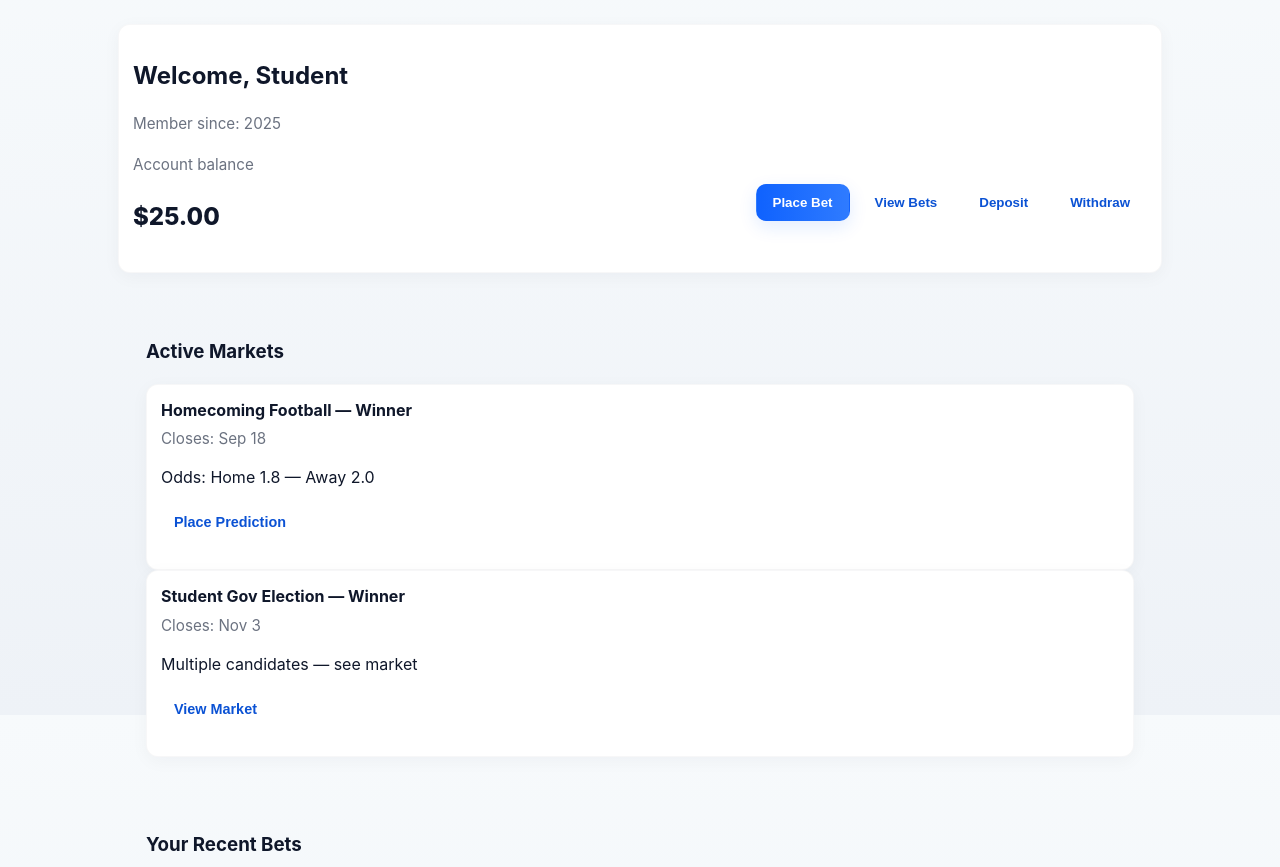
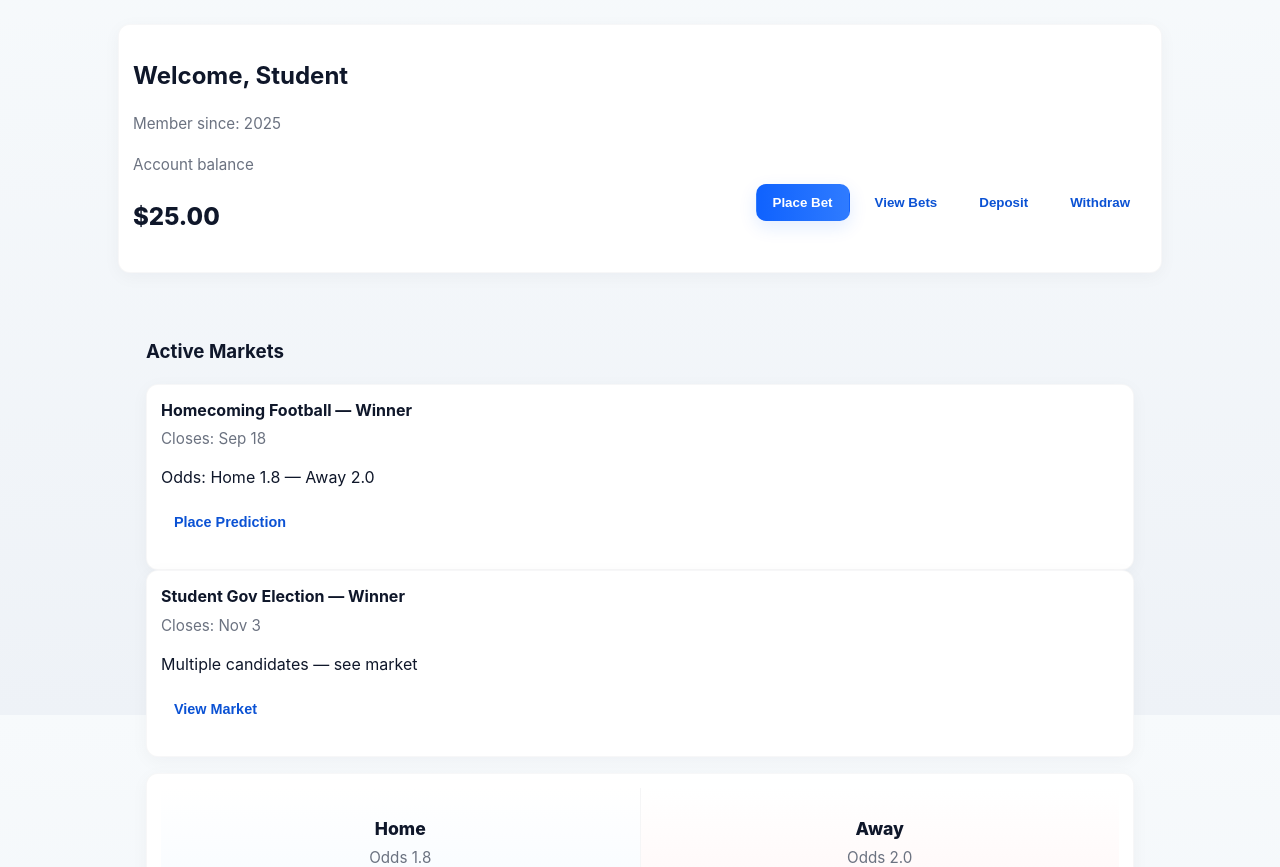
Before and after one commit to micahnotscottish/CSCN375-ParlayU-Project, a plain HTML site: page user.html in a window 1280 px wide. Shown: the part 85-952 px from the top of the page. Drawn offline with Linux system fonts and the light colour scheme.

Commit message:
made it prettier

```diff
--- a/user.html
+++ b/user.html
@@ -76,55 +76,120 @@
   </footer>
 
   <script>
-    // Small client-side demo interactions (no backend)
+    // Centralized dashboard interactions with system-controlled betting flow
     const balanceEl = document.getElementById('balance');
     const betsList = document.getElementById('betsList');
     let balance = 25.00;
     const updateBalance = () => balanceEl.textContent = `$${balance.toFixed(2)}`;
 
-    document.getElementById('placeBet').addEventListener('click', () => {
-      const stake = parseFloat(prompt('Enter stake amount (USD):', '5')) || 0;
-      if (stake <= 0) return alert('Canceled or invalid stake.');
-      if (stake > balance) return alert('Insufficient balance.');
-      const market = prompt('Which market? (e.g. Homecoming Football)', 'Homecoming Football') || 'Custom Market';
-      balance -= stake;
-      updateBalance();
+    // Create a centered modal used only by the system to accept stakes
+    const modal = document.createElement('div');
+    modal.id = 'stakeModal';
+    modal.style.position = 'fixed';
+    modal.style.left = 0;
+    modal.style.top = 0;
+    modal.style.right = 0;
+    modal.style.bottom = 0;
+    modal.style.display = 'none';
+    modal.style.alignItems = 'center';
+    modal.style.justifyContent = 'center';
+    modal.style.background = 'rgba(10,12,18,0.5)';
+    modal.innerHTML = `
+      <div style="background:var(--card);padding:20px;border-radius:12px;min-width:320px;max-width:520px;text-align:center;">
+        <h3 id="modalMarket">Place Bet</h3>
+        <p id="modalSide" class="muted">--</p>
+        <p id="modalOdds" class="muted">Odds: --</p>
+        <div style="display:flex;gap:8px;align-items:center;justify-content:center;margin-top:12px;">
+          <input id="modalStake" type="number" min="1" step="0.5" value="5" style="padding:8px;border-radius:8px;border:1px solid rgba(15,23,42,0.08);width:120px;text-align:center;">
+          <button class="btn primary" id="modalConfirm">Confirm</button>
+          <button class="btn" id="modalCancel">Cancel</button>
+        </div>
+        <p id="modalMsg" class="muted" style="margin-top:10px;font-size:0.95rem;"></p>
+      </div>
+    `;
+    document.body.appendChild(modal);
+
+    let currentMarket = null;
+    function openStakeModal(marketName, side, odds){
+      currentMarket = {marketName, side, odds};
+      document.getElementById('modalMarket').textContent = marketName;
+      document.getElementById('modalSide').textContent = side;
+      document.getElementById('modalOdds').textContent = `Odds: ${odds}`;
+      document.getElementById('modalMsg').textContent = '';
+      document.getElementById('modalStake').value = '5';
+      modal.style.display = 'flex';
+    }
+    function closeStakeModal(){ currentMarket = null; modal.style.display = 'none'; }
+
+    document.getElementById('modalCancel').addEventListener('click', closeStakeModal);
+    document.getElementById('modalConfirm').addEventListener('click', ()=>{
+      const stake = parseFloat(document.getElementById('modalStake').value) || 0;
+      if (!currentMarket) return;
+      if (stake <= 0){ document.getElementById('modalMsg').textContent = 'Enter a valid stake.'; return; }
+      if (stake > balance){ document.getElementById('modalMsg').textContent = 'Insufficient balance.'; return; }
+      balance -= stake; updateBalance();
       const p = document.createElement('p');
-      p.innerHTML = `<strong>${market}</strong> — $${stake.toFixed(2)} placed — <span class="muted">pending</span>`;
+      p.innerHTML = `<strong>${currentMarket.marketName} — ${currentMarket.side}</strong> — $${stake.toFixed(2)} placed @ ${currentMarket.odds} — <span class="muted">pending</span>`;
       betsList.prepend(p);
+      closeStakeModal();
     });
 
-    document.getElementById('viewBets').addEventListener('click', () => {
-      alert('Showing recent bets in the Recent Bets section.');
-    });
+    // Replace the active markets area with a centered two-sided market box
+    (function createTwoSidedMarket(){
+      const box = document.createElement('div');
+      box.className = 'card market-box';
+      box.style.display = 'flex';
+      box.style.gap = '0';
+      box.style.alignItems = 'stretch';
+      box.style.justifyContent = 'center';
+      box.style.marginTop = '16px';
+      box.style.overflow = 'hidden';
+      box.style.borderRadius = '12px';
+      box.innerHTML = `
+        <div class="market-half" data-side="Home" data-odds="1.8" style="flex:1;padding:28px;background:linear-gradient(180deg,#fff,#f7fbff);text-align:center;cursor:pointer;">
+          <div style="font-size:1.1rem;font-weight:800;">Home</div>
+          <div class="muted">Odds 1.8</div>
+        </div>
+        <div class="market-divider" style="width:1px;background:rgba(15,23,42,0.04);"></div>
+        <div class="market-half" data-side="Away" data-odds="2.0" style="flex:1;padding:28px;background:linear-gradient(180deg,#fff,#fff7f7);text-align:center;cursor:pointer;">
+          <div style="font-size:1.1rem;font-weight:800;">Away</div>
+          <div class="muted">Odds 2.0</div>
+        </div>
+      `;
+      const marketsSection = document.getElementById('markets');
+      if (marketsSection){
+        // clear existing simple market buttons inside marketsSection grid to avoid duplicate controls
+        const grid = marketsSection.querySelector('.grid');
+        if (grid) grid.parentNode.insertBefore(box, grid.nextSibling);
+        else marketsSection.appendChild(box);
+      }
 
-    document.getElementById('deposit').addEventListener('click', () => {
+      box.querySelectorAll('.market-half').forEach(half=>{
+        half.addEventListener('click', ()=>{
+          const side = half.dataset.side;
+          const odds = parseFloat(half.dataset.odds);
+          // system-controlled flow: open modal to accept stake
+          openStakeModal('Campus Football — Spread', side, odds);
+        });
+        // hover focus styling
+        half.addEventListener('mouseenter', ()=> half.style.transform='translateY(-4px)');
+        half.addEventListener('mouseleave', ()=> half.style.transform='translateY(0)');
+      });
+    })();
+
+    // Wire up the account quick buttons to system flows (no free-text market selection)
+    document.getElementById('placeBet').addEventListener('click', ()=> openStakeModal('Campus Football — Spread', 'Home', 1.8));
+    document.getElementById('viewBets').addEventListener('click', ()=> alert('Recent bets are shown below.'));
+    document.getElementById('deposit').addEventListener('click', ()=>{
       const amt = parseFloat(prompt('Deposit amount (USD):', '10')) || 0;
       if (amt <= 0) return alert('Canceled or invalid amount.');
-      balance += amt; updateBalance();
-      alert(`Deposited $${amt.toFixed(2)}.`);
+      balance += amt; updateBalance(); alert(`Deposited $${amt.toFixed(2)}.`);
     });
-
-    document.getElementById('withdraw').addEventListener('click', () => {
+    document.getElementById('withdraw').addEventListener('click', ()=>{
       const amt = parseFloat(prompt('Withdraw amount (USD):', '10')) || 0;
       if (amt <= 0) return alert('Canceled or invalid amount.');
       if (amt > balance) return alert('Insufficient balance.');
-      balance -= amt; updateBalance();
-      alert(`Withdrew $${amt.toFixed(2)}.`);
-    });
-
-    // Market button handlers
-    document.querySelectorAll('[data-market]').forEach(btn => {
-      btn.addEventListener('click', () => {
-        const market = btn.getAttribute('data-market');
-        const stake = parseFloat(prompt(`Place stake on ${market}:`, '5')) || 0;
-        if (stake <= 0) return alert('Canceled or invalid stake.');
-        if (stake > balance) return alert('Insufficient balance.');
-        balance -= stake; updateBalance();
-        const p = document.createElement('p');
-        p.innerHTML = `<strong>${market}</strong> — $${stake.toFixed(2)} placed — <span class="muted">pending</span>`;
-        betsList.prepend(p);
-      });
+      balance -= amt; updateBalance(); alert(`Withdrew $${amt.toFixed(2)}.`);
     });
 
     updateBalance();
```
